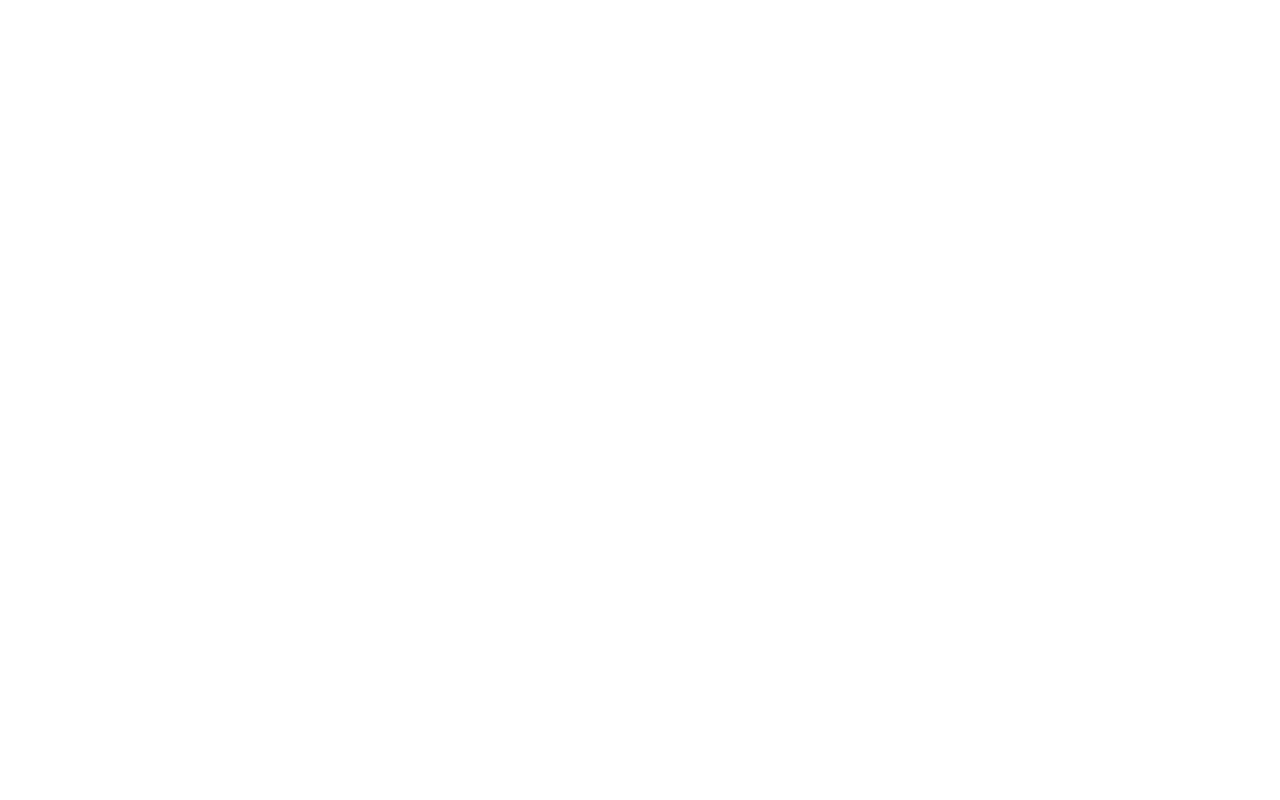
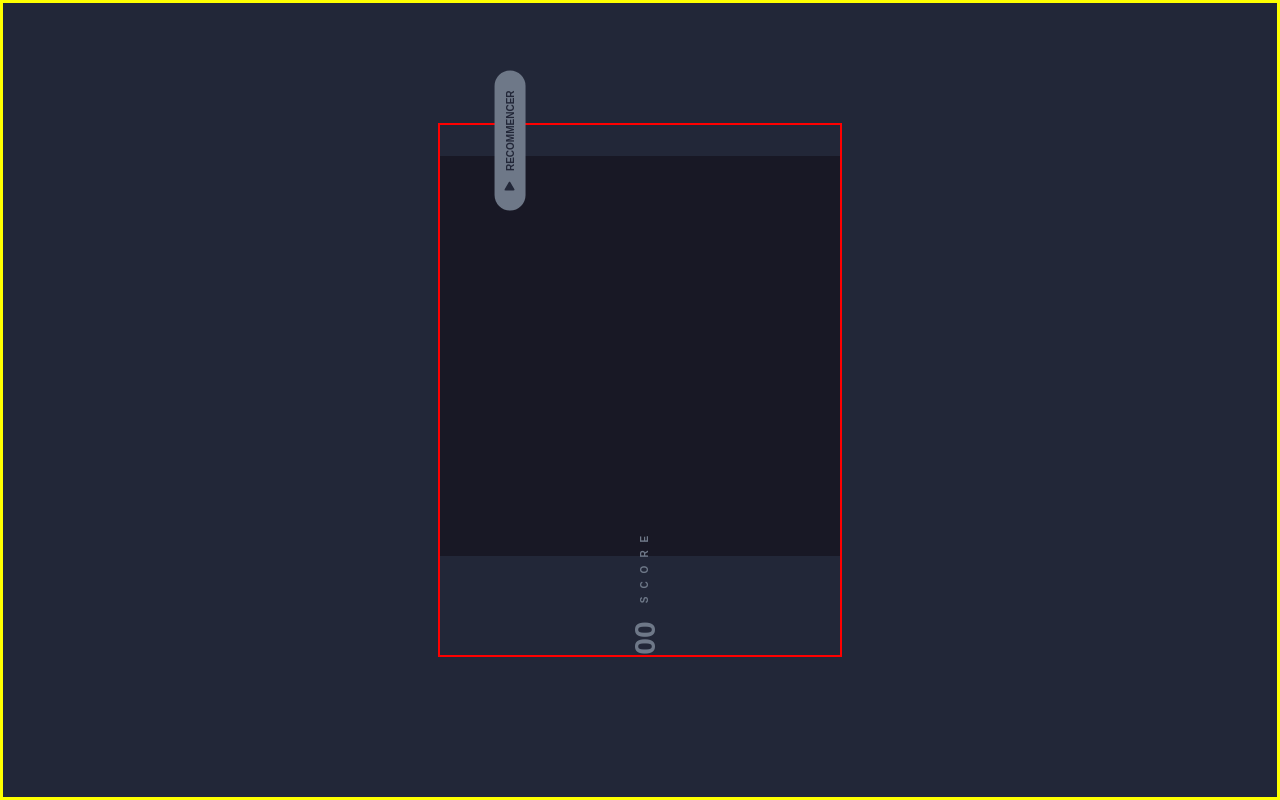
Before and after one commit to Paul04sho/jeu-du-serpent, a plain HTML site: page index.html in a window 1280 px wide. Drawn offline with Linux system fonts and the light colour scheme.

Commit message:
Basic styles applied to the page

```diff
--- a/css/style.css
+++ b/css/style.css
@@ -0,0 +1,129 @@
+@font-face {
+    font-family: "game";
+    src: url("https://fonts.googleapis.com/css2?family=Poppins:wght@500;800&display=swap");
+  }
+
+  * {
+    padding: 0;
+    margin: 0;
+    box-sizing: border-box;
+  }
+
+  button:focus {
+    outline: none;
+  }
+
+  html,
+  body {
+    height: 100%;
+    font-family: "Poppins", sans-serif;
+    color: #6e7888;
+  }
+
+  body {
+    background-color: #222738;
+    display: flex;
+    justify-content: center;
+    align-items: center;
+    color: #6e7888;
+  }
+
+  .wrapper {
+    border: 2px solid red;
+    flex-flow: row wrap; /* flex-flow est une combinaison des propriétés flex-direction et flex-wrap */
+    justify-content: center;
+    align-items: center;
+    margin-bottom: 20px;
+  }
+
+  canvas {
+    background-color: #181825;
+  }
+
+  .container {
+    border: 3px solid yellow;
+    display: flex;
+    width: 100%;
+    height: 100%;
+    flex-flow: column wrap;
+    justify-content: center;
+    align-items: center;
+  }
+
+  #ui {
+    display: flex;
+    align-items: center;
+    font-size: 10px;
+    flex-flow: column;
+    margin-left: 10px;
+  }
+
+  h2 {
+    font-size: 10px;
+    font-weight: 900;
+    letter-spacing: 8px;
+    margin-bottom: 30px;
+    transform: rotate(270deg);
+  }
+
+  #score {
+    font-size: 30px;
+    font-weight: 800;
+    margin-top: 20px;
+    transform: rotate(-90deg);
+  }
+
+  .noselect {
+    user-select: none; /* impossible pour l'utilisateur de sélectionner du texte sur la page */
+  }
+
+  #replay {
+    font-size: 10px;
+    font-weight: 800;
+    padding: 10px 20px;
+    background: #6e7888;
+    border: none;
+    border-radius: 40px;
+    color: #222738;
+    transform: rotate(270deg);
+    cursor: pointer;
+    transition: all 200ms ease-in-out; /* utilisé afin d'appliquer des animations qu'on définira au survol (hover) de l'élément - ici le bouton Recommencer */
+  }
+
+  #replay:hover {
+    background: #a6aab5;
+    background: #4cffd7;
+    transition: all 200ms ease-in-out;
+  }
+
+  /* ajouter de l'espace entre l'icone de jeu et le texte du bouton */
+  #replay svg {
+    margin-right: 8px;
+  }
+
+  /* --- MEDIA QUERIES --- */
+  /* ajuster le layout sur écrans mobile */
+  @media (max-width: 600px) {
+    #replay {
+        margin-bottom: 20px;
+    }
+
+    #replay,
+    h2 {
+        transform: rotate(0deg);
+    }
+
+    #ui {
+        flex-flow: row wrap;
+        margin-bottom: 20px;
+    }
+
+    #score {
+        margin-top: 0;
+        margin-left: 20px;
+    }
+
+    .container {
+        flex-flow: column wrap;
+    }
+  }
--- a/index.html
+++ b/index.html
@@ -3,11 +3,33 @@
 <head>
     <meta charset="UTF-8">
     <meta name="viewport" content="width=device-width, initial-scale=1.0">
-    <title>Document</title>
+    <title>Jeu JavaScript</title>
+
+    <!-- Bibliothèque Font Awesome pour l'icone du bouton Recommencer -->
+    <script defer src="https://pro.fontawesome.com/releases/v5.10.0/js/all.js"
+        integrity="sha384-G/ZR3ntz68JZrH4pfPJyRbjW+c0+ojii5f+GYiYwldYU69A+Ejat6yIfLSxljXxD"
+        crossorigin="anonymous"></script>
+
     <link rel="stylesheet" href="css/style.css">
 </head>
 <body>
 
+    <div class="container noselect">
+        <div class="wrapper">
+            <button id="replay">
+                <i class="fas fa-play"></i>
+                RECOMMENCER
+            </button>
+            <div id="gameCanvas">
+                <!-- Rectangle contenant le serpent et la nourriture -->
+            </div>
+            <div id="ui">
+                <h2>SCORE</h2>
+                <span id="score">00</span>
+            </div>
+        </div>
+    </div>
+
     <script src="js/script.js"></script>
 </body>
 </html>
--- a/js/script.js
+++ b/js/script.js
@@ -0,0 +1,9 @@
+// Définition des différentes variables
+let dom_replay = document.querySelector("#replay");
+let dom_score = document.querySelector("#score");
+let dom_canvas = document.createElement("canvas");
+document.querySelector("#gameCanvas").appendChild(dom_canvas);
+let CTX = dom_canvas.getContext("2d");
+
+const W = (dom_canvas.width = 400);
+const H = (dom_canvas.height = 400);
```
Also changed, not shown: preview/image-1024x640.png (added).
